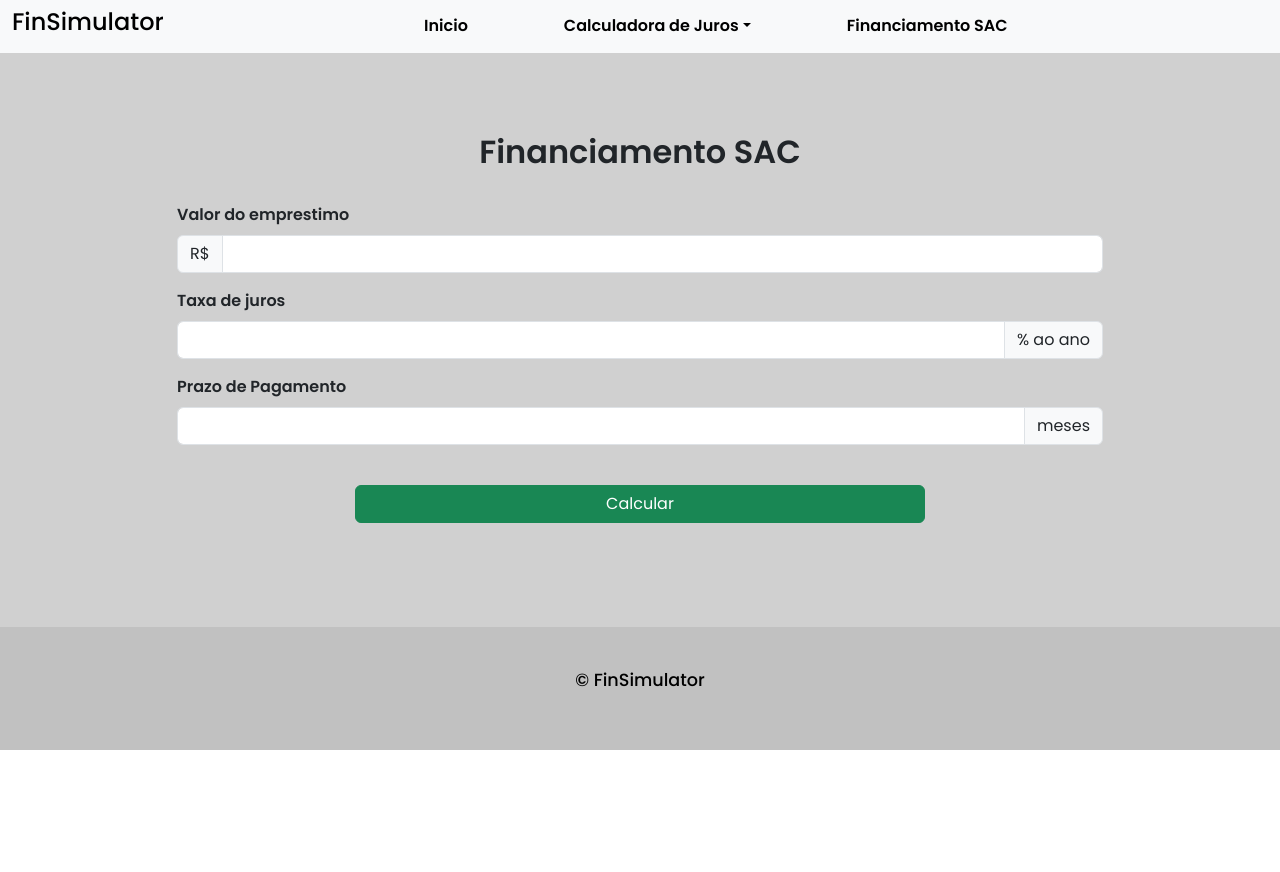
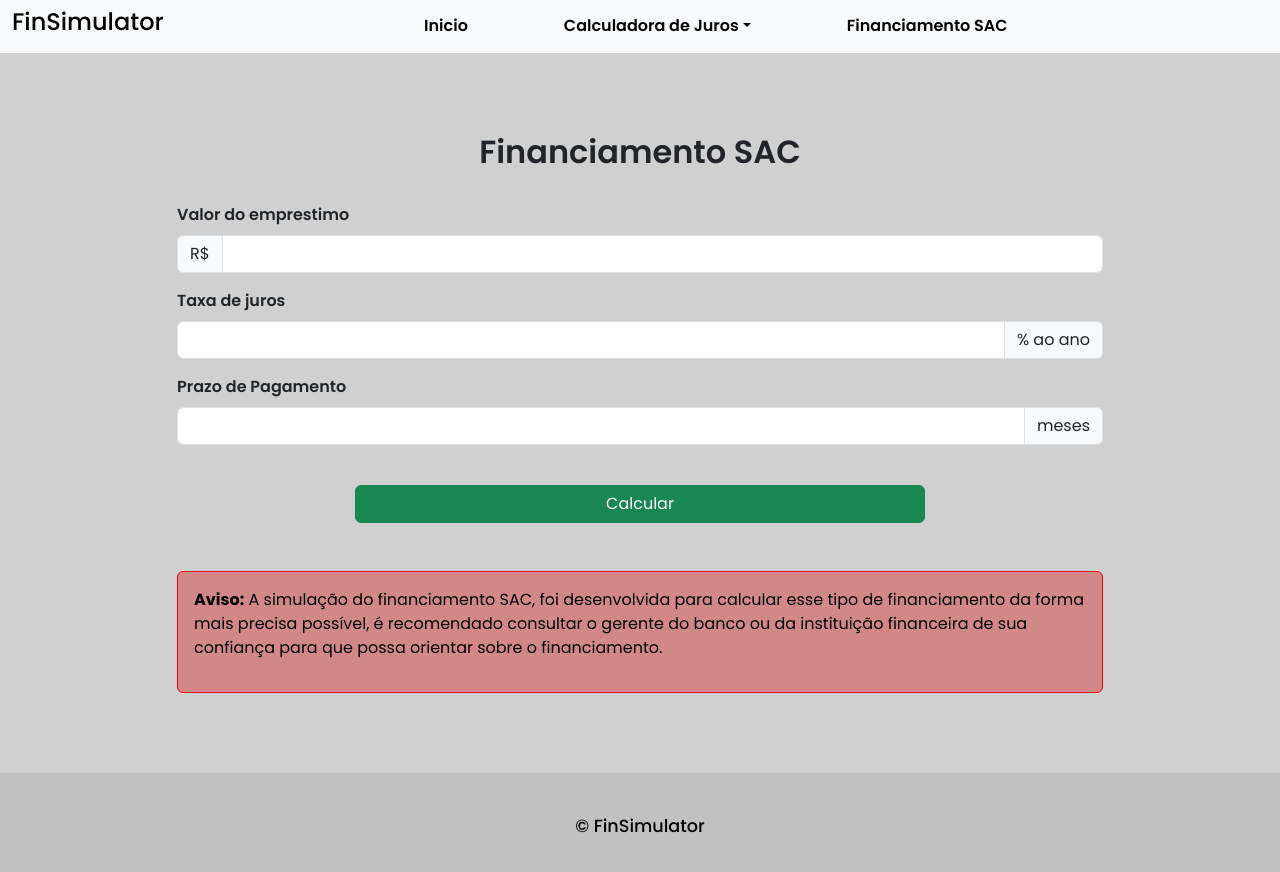
Before and after one commit to PedroSoaresDias/SimuladorFinanceiro, a Next.js app: page /Financiamento in a window 1280 px wide. Shown: the top 872 px of the page. Before the commit the page ends 800 px from the top, so only its background shows below. Built offline with nearby package versions, Linux system fonts and the light colour scheme.

Commit message:
Adicionando um cartão de aviso na página do financiamento SAC

```diff
--- a/src/pages/Financiamento/index.js
+++ b/src/pages/Financiamento/index.js
@@ -157,6 +157,18 @@ export default function Financiamento() {
             </div>
             <div className="col-1"></div>
           </div>
+          <br />
+          <div className="row">
+            <div className="col-1"></div>
+            <div className="col">
+              <div className="card aviso">
+                <div className="card-body">
+                  <p><strong>Aviso:</strong> A simulação do financiamento SAC, foi desenvolvida para calcular esse tipo de financiamento da forma mais precisa possível, é recomendado consultar o gerente do banco ou da instituição financeira de sua confiança para que possa orientar sobre o financiamento.</p>
+                </div>
+              </div>
+            </div>
+            <div className="col-1"></div>
+          </div>
         </div>
       </section>
     </>
--- a/src/styles/globals.css
+++ b/src/styles/globals.css
@@ -116,6 +116,17 @@
   padding: 5rem 0;
 }
 
+.sac .aviso{
+  background-color: rgba(214, 0, 0, 0.35);
+  border: 1px solid red;
+  color: black
+}
+
+.sac .aviso p{
+  font-weight: 400;
+  font-size: 1rem;
+}
+
 .sac h2,
 .sac label,
 .sac h4,
```
